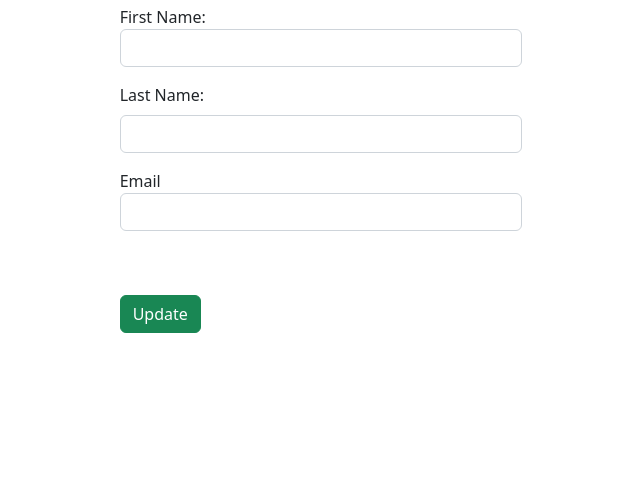
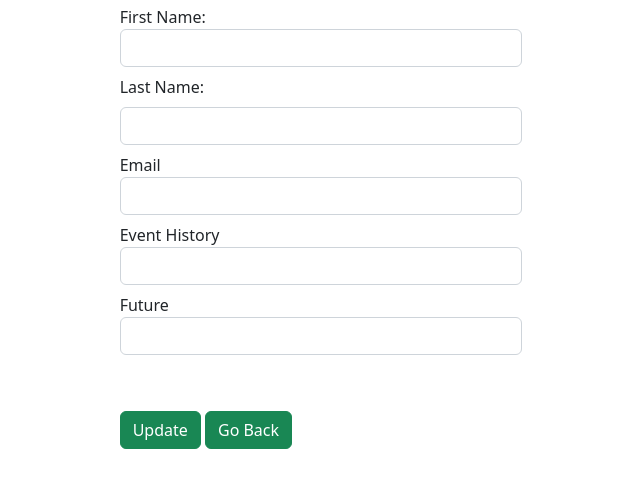
Before and after one commit to ShaneAzania/iEvent, a Flask app: page /user_details in a window 1280 px wide. Shown: the part 51-539 px from the top of the page, without its empty margins (319-959 px from the left). Run offline with Flask 2, Linux system fonts and the light colour scheme; data that the repository does not hold is empty; some libraries are stand-ins or nearby versions.

Commit message:
Update user_details.html

```diff
--- a/app/templates/user_details.html
+++ b/app/templates/user_details.html
@@ -26,26 +26,33 @@
             <div class="row">
 				<div class="col-12 col-md-8 col-xl-6 mx-auto">
 					<form action="/user_edit" method="post">
-						<div class="form-group mb-3">
+						<div class="form-group mb-2">
 							<label for="first_name">First Name: </label>
 							<input type="text" name="first_name" class="form-control" value="{{session['first_name']}}" />
 						</div>
-						<div class="form-group mb-3">
+						<div class="form-group mb-2">
 							<label for="last_name" class="form-label">Last Name:</label>
 							<input type='text'class="form-control" name="last_name" value="{{session['last_name']}}"></input>
 						</div>
-						<div class="form-group mb-3">
+						<div class="form-group mb-2 ">
 							<label for="email">Email </label>
 							<input type="text" name="email" class="form-control" value="{{session['last_name']}}" />
+						</div>
+						<div class="form-group mb-2 ">
+							<label for="event history">Event History</label>
+							<input type="text" name="event history" class="form-control" value="{{session['']}}" />
+						</div>
+						<div class="form-group mb-2 ">
+							<label for="future">Future</label>
+							<input type="text" name="future" class="form-control" value="" />
 						</div>
 						<input name="id" type="text" value="{{session['user_id']}}" readonly hidden /> <br />
 						<br />
 						<input type="submit" value="Update" class="btn btn-success" />
+						<a href="/user_dash" class="btn btn-success">Go Back</a>
 					</form>
 				</div>
 			</div>
-
-
 		</div>
 
 		<script src="{{ url_for('static', filename='bootstrap/bootstrap.bundle.js') }}"></script>
```
